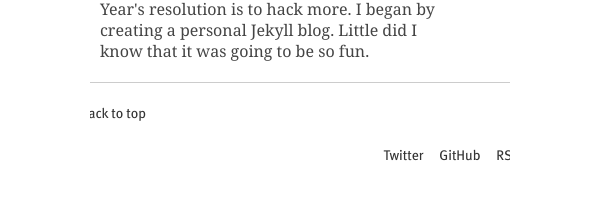
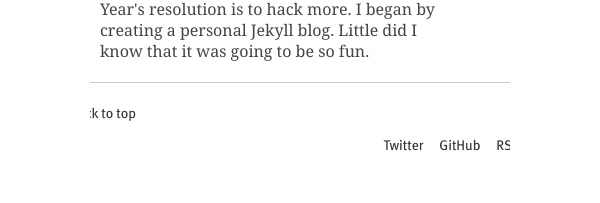
Before and after one commit to aacyun/jianxioy.github.com, a Jekyll site: the page built from index.html, in a window 600 px wide. Shown: the part 859-1062 px from the top of the page. Built offline with Jekyll 4.4.1, drawn with Linux system fonts in a browser that asks for light colours; Markdown is read by kramdown in place of the engine named in the settings.

Commit message:
Testing phone.

```diff
--- a/static/css/layout.css
+++ b/static/css/layout.css
@@ -220,10 +220,12 @@ a:hover {
 		}
 		.back-to-top {
 			position: relative;
-			right: 10px;
+			right: 20px;
 		}
 		.offsite-links {
 			position: relative;
+			right: 10px;
+			bottom: 10px;
 		}
 	}
 
```
